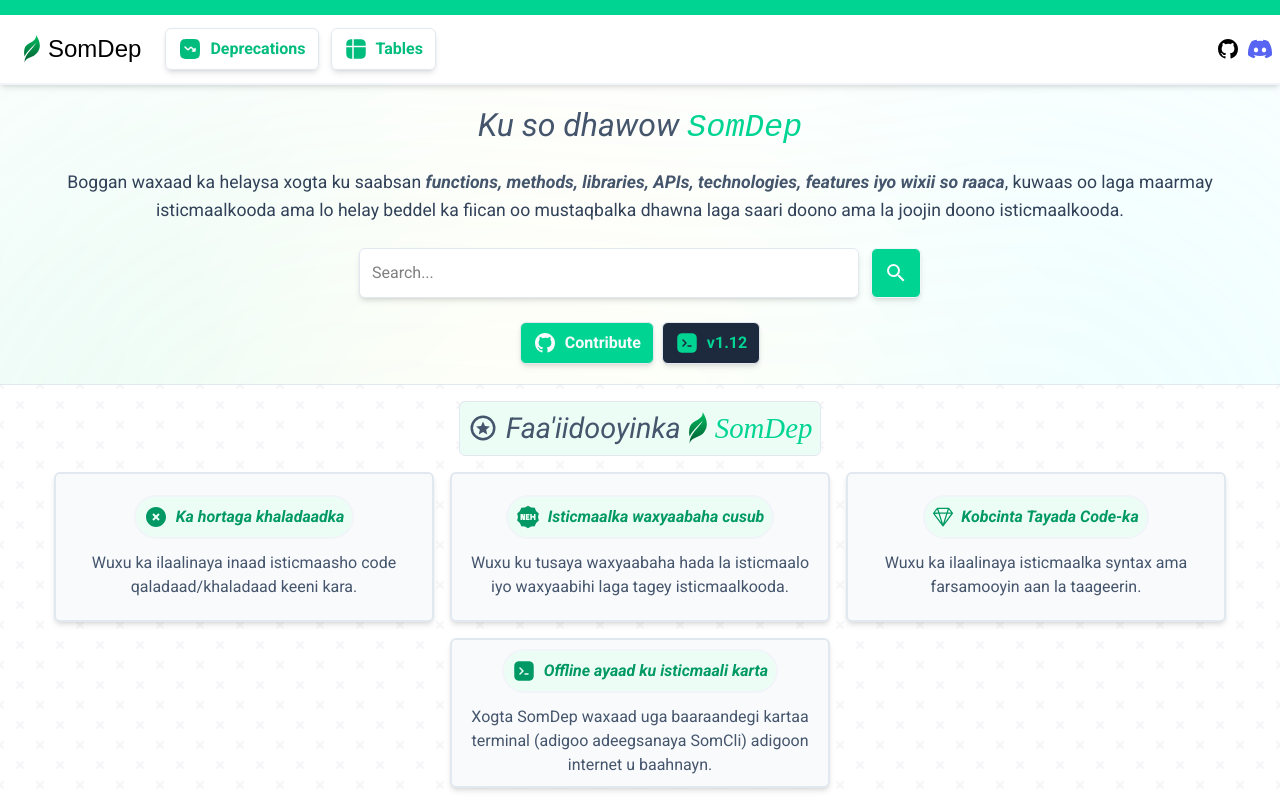
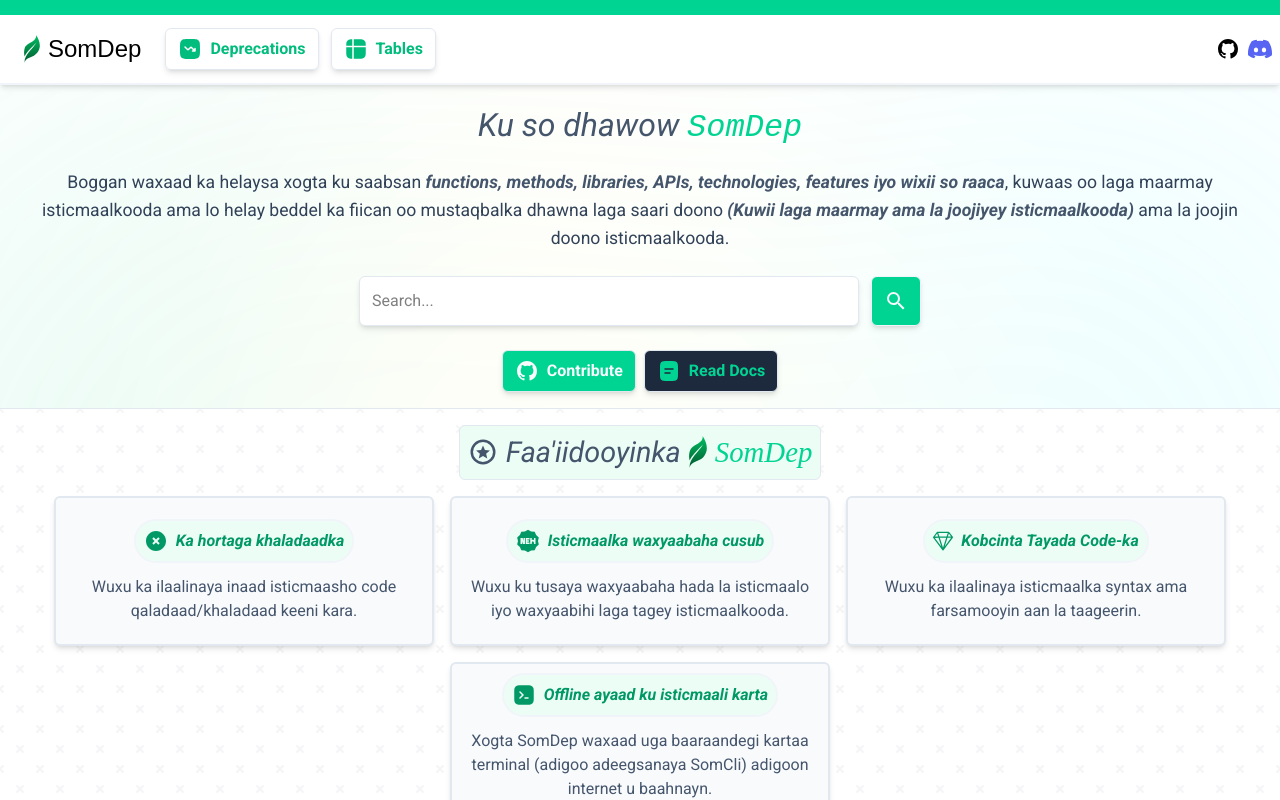
Before and after one commit to SomOpen/SomDep, a React (Vite) app: page / in a window 1280 px wide. Shown: the top 800 px of the page. Built offline with nearby package versions, Linux system fonts and the light colour scheme; a web font is replaced by a local one.

Commit message:
Update ViewSection.tsx

```diff
--- a/src/Components/ViewSection.tsx
+++ b/src/Components/ViewSection.tsx
@@ -1,5 +1,5 @@
+import DocumentIcon from "../Icons/DocumentIcon";
 import GithubIcon from "../Icons/GithubIcon";
-import TerminalIcon from "../Icons/TerminalIcon";
 import SearchComponent from "./SearchComponent";
 
 export default function ViewSection() {
@@ -22,22 +22,22 @@
             wixii so raaca
           </span>
           , kuwaas oo laga maarmay isticmaalkooda ama lo helay beddel ka fiican
-          oo mustaqbalka dhawna laga saari doono ama la joojin doono
+          oo mustaqbalka dhawna laga saari doono <span className="text-slate-600 italic font-bold">(Kuwii laga maarmay ama la joojiyey isticmaalkooda)</span> ama la joojin doono
           isticmaalkooda.
         </p>
       </div>
       <SearchComponent/>
       <div className="w-full flex gap-2 justify-center items-center p-2">
         <button className="rounded-md bg-emerald-400 shadow-md py-2 px-3 cursor-pointer font-bold text-slate-50 border border-slate-200">
-          <a href="" className="flex gap-2 items-center ">
+          <a href="https://github.com/Adam-Elmi/SomDep" className="flex gap-2 items-center ">
             <GithubIcon />
             Contribute
           </a>
         </button>
         <button className="rounded-md bg-slate-800 shadow-md py-2 px-3 cursor-pointer font-bold text-emerald-400 border border-slate-200">
-          <a href="" className="flex gap-2 items-center ">
-            <TerminalIcon />
-            v1.12
+          <a href="https://github.com/Adam-Elmi/SomDep/blob/master/README.md" className="flex gap-2 items-center ">
+            <DocumentIcon />
+            Read Docs
           </a>
         </button>
       </div>
```
